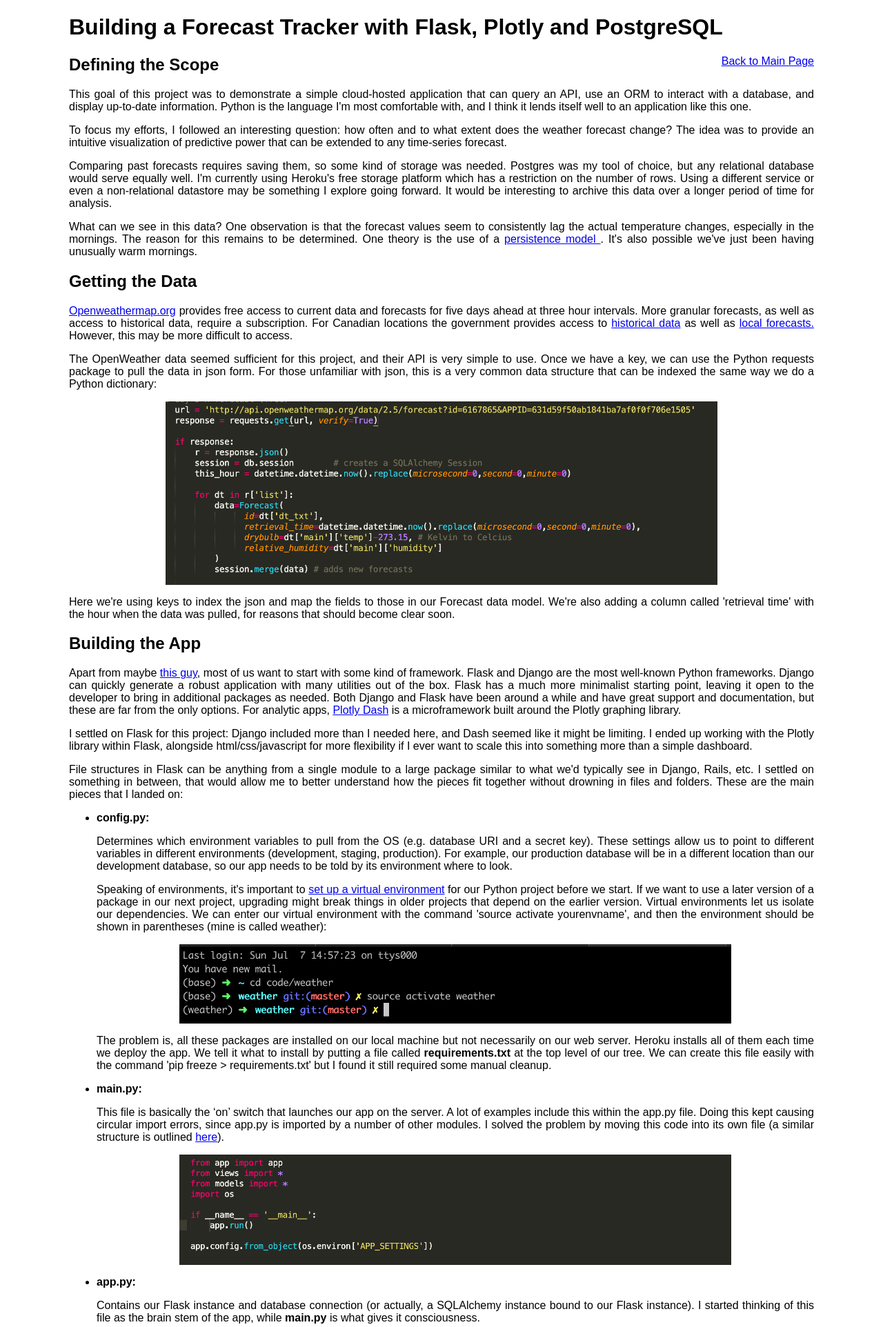
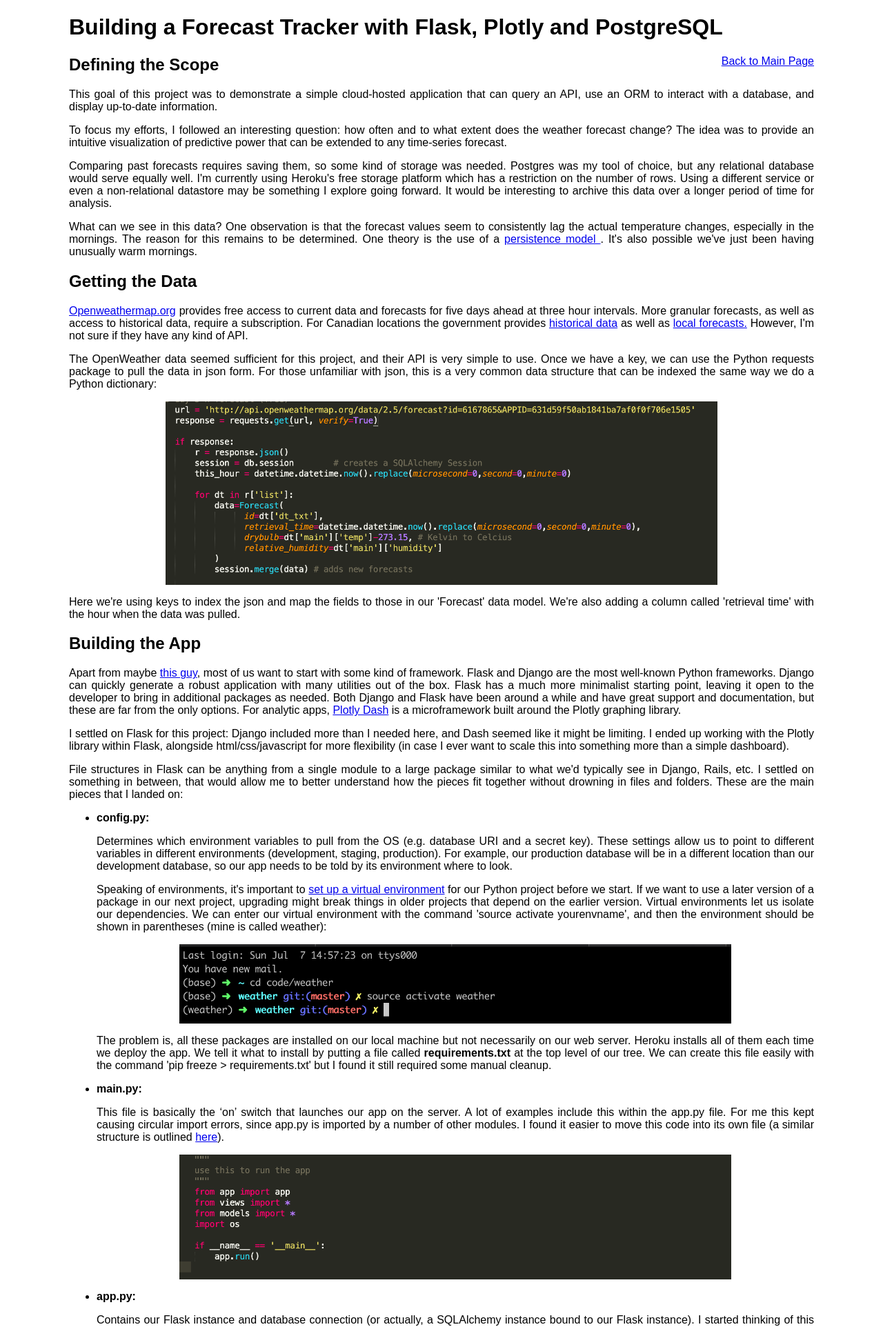
Before and after one commit to cass-android/weather, a Flask app: page /project in a window 1280 px wide. Shown: the top 1924 px of the page at 69% size. Run offline with Flask 2, Linux system fonts and the light colour scheme; parts of the project's set-up code (start-up, migrations or seed data) failed here and were passed over.

Commit message:
wording changes

```diff
--- a/main.py
+++ b/main.py
@@ -8,5 +8,3 @@ import os
 
 if __name__ == '__main__':
     app.run()
-
-app.config.from_object(os.environ['APP_SETTINGS'])
--- a/templates/project.html
+++ b/templates/project.html
@@ -46,7 +46,7 @@ img {
 </div>
 
   <h2> Defining the Scope </h2>
-  <p> This goal of this project was to demonstrate a simple cloud-hosted application that can query an API, use an ORM to interact with a database, and display up-to-date information. Python is the language I'm most comfortable with, and I think it lends itself well to an application like this one. </p>
+  <p> This goal of this project was to demonstrate a simple cloud-hosted application that can query an API, use an ORM to interact with a database, and display up-to-date information.  </p>
 
   <p> To focus my efforts, I followed an interesting question: how often and to what extent does the weather forecast change? The idea was to provide an intuitive visualization of predictive power that can be extended to any time-series forecast.<p>
 
@@ -55,18 +55,18 @@ img {
   <p> What can we see in this data? One observation is that the forecast values seem to consistently lag the actual temperature changes, especially in the mornings. The reason for this remains to be determined. One theory is the use of a <a href="https://towardsdatascience.com/how-not-to-use-machine-learning-for-time-series-forecasting-avoiding-the-pitfalls-19f9d7adf424"target="_blank"target="_blank">persistence model </a>. It's also possible we've just been having unusually warm mornings. </p>
 
   <h2> Getting the Data </h2>
-  <p> <a href="https://openweathermap.org/api"target="blank">Openweathermap.org</a> provides free access to current data and forecasts for five days ahead at three hour intervals. More granular forecasts, as well as access to historical data, require a subscription. For Canadian locations the government provides access to <a href="http://climate.weather.gc.ca/index_e.html"target="blank"> historical data</a> as well as <a href="https://weather.gc.ca/mainmenu/weather_menu_e.html"target="blank">local forecasts.</a> However, this may be more difficult to access. <p>
+  <p> <a href="https://openweathermap.org/api"target="blank">Openweathermap.org</a> provides free access to current data and forecasts for five days ahead at three hour intervals. More granular forecasts, as well as access to historical data, require a subscription. For Canadian locations the government provides <a href="http://climate.weather.gc.ca/index_e.html"target="blank"> historical data</a> as well as <a href="https://weather.gc.ca/mainmenu/weather_menu_e.html"target="blank">local forecasts.</a> However, I'm not sure if they have any kind of API. <p>
 
   <p> The OpenWeather data seemed sufficient for this project, and their API is very simple to use. Once we have a key, we can use the Python requests package to pull the data in json form. For those unfamiliar with json, this is a very common data structure that can be indexed the same way we do a Python dictionary:</p>
 
   <p><img src="static/addforecasts1.png" alt="code for getting forecasts" width="800"> </p>
 
-  <p> Here we're using keys to index the json and map the fields to those in our Forecast data model. We're also adding a column called 'retrieval time' with the hour when the data was pulled, for reasons that should become clear soon. </p>
+  <p> Here we're using keys to index the json and map the fields to those in our 'Forecast' data model. We're also adding a column called 'retrieval time' with the hour when the data was pulled. </p>
 
   <h2> Building the App </h2>
   <p> Apart from maybe <a href="https://dev.to/gypsydave5/why-you-shouldnt-use-a-web-framework-3g24"target="_blank">this guy</a>, most of us want to start with some kind of framework. Flask and Django are the most well-known Python frameworks. Django can quickly generate a robust application with many utilities out of the box. Flask has a much more minimalist starting point, leaving it open to the developer to bring in additional packages as needed. Both Django and Flask have been around a while and have great support and documentation, but these are far from the only options. For analytic apps, <a href='https://plot.ly/products/dash/'target="_blank">Plotly Dash</a> is a microframework built around the Plotly graphing library. </p>
 
-  <p> I settled on Flask for this project: Django included more than I needed here, and Dash seemed like it might be limiting. I ended up working with the Plotly library within Flask, alongside html/css/javascript for more flexibility if I ever want to scale this into something more than a simple dashboard. </p>
+  <p> I settled on Flask for this project: Django included more than I needed here, and Dash seemed like it might be limiting. I ended up working with the Plotly library within Flask, alongside html/css/javascript for more flexibility (in case I ever want to scale this into something more than a simple dashboard). </p>
 
   <p> File structures in Flask can be anything from a single module to a large package similar to what we'd typically see in Django, Rails, etc. I settled on something in between, that would allow me to better understand how the pieces fit together without drowning in files and folders. These are the main pieces that I landed on: </p>
 
@@ -81,17 +81,17 @@ img {
 
   	</li>
 
-  	<li><b> main.py: </b> <p> This file is basically the ‘on’ switch that launches our app on the server. A lot of examples include this within the app.py file. Doing this kept causing circular import errors, since app.py is imported by a number of other modules. I solved the problem by moving this code into its own file (a similar structure is outlined <a href="https://charlesleifer.com/blog/structuring-flask-apps-a-how-to-for-those-coming-from-django/"target="blank">here</a>). </p>
+  	<li><b> main.py: </b> <p> This file is basically the ‘on’ switch that launches our app on the server. A lot of examples include this within the app.py file. For me this kept causing circular import errors, since app.py is imported by a number of other modules. I found it easier to move this code into its own file (a similar structure is outlined <a href="https://charlesleifer.com/blog/structuring-flask-apps-a-how-to-for-those-coming-from-django/"target="blank">here</a>). </p>
   	</li>
 
-  	<p><img src="static/main2.png" alt="main.py" width="800"> </p>
+  	<p><img src="static/main3.png" alt="main.py" width="800"> </p>
 
   	<li><b> app.py: </b> <p> Contains our Flask instance and database connection (or actually, a SQLAlchemy instance bound to our Flask instance). I started thinking of this file as the brain stem of the app, while <b>main.py</b> is what gives it consciousness. </p></li>
 
     <p><img src="static/app.png" alt="app.py" width="800"> </p>
 
 
-  	<li><b> models.py: </b> <p> Where our data models live. Data models are objects that are mapped to the tables in our relational database. To do this, we define classes that are children of the Model class, which we import from the Flask-SQLAlchemy extension. We can then interact with our database through the SQLAlchemy ORM. The code below defines the (very simple) model that represents our 'forecasts' table in Postgres. The 'id' is a timestamp of when the forecast is for, and the 'forecast retrieval time' is a timestamp created when the forecast is pulled: </p></li>
+  	<li><b> models.py: </b> <p> Where our data models live. Data models are objects that are mapped to the tables in our relational database. In this file we define classes as children of the Model class, which we import from the Flask-SQLAlchemy extension. We can then interact with our database through the SQLAlchemy ORM. The code below defines the (very simple) model that represents our 'forecasts' table in Postgres. The 'id' is a timestamp of when the forecast is for, and the 'forecast retrieval time' is a timestamp created when the forecast is pulled: </p></li>
 
   	<p><img src="static/models2.png" alt="data model for forecast table" width="800"> </p>
 
@@ -127,7 +127,7 @@ img {
 
     <p><img src="static/views2.png" alt="create plot function" width="800"> </p>
 
-    <p> Finally, this lovely function tells it what to load based on the option that's been selected in our drop-down menu (see below): </p>
+    <p> Finally, this function tells it what to load based on the option that's been selected in our drop-down menu (see below): </p>
 
     <p><img src="static/views3.png" alt="route to page" width="800"> </p>
 
```
Also changed, not shown: static/main2.png (deleted), static/main3.png (added).
